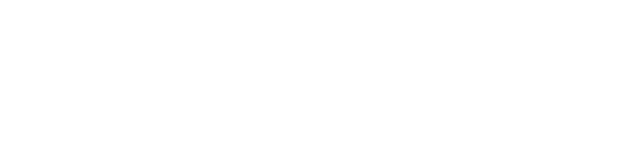
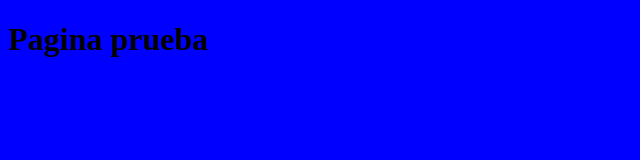
Before and after one commit to cris-velasco/CITY-REPORT, a plain HTML site: page CITY-REPORT/daños.html in a window 1280 px wide. Shown: the whole page, without its empty margins (0-640 px from the left). Drawn offline with Linux system fonts and the light colour scheme; files that its build step writes are made by us from their sources.

Commit message:
estructura0

```diff
--- a/CITY-REPORT/css/botones.css
+++ b/CITY-REPORT/css/botones.css
@@ -0,0 +1,3 @@
+body{
+    background-color: blue;
+}
--- a/CITY-REPORT/daños.html
+++ b/CITY-REPORT/daños.html
@@ -3,9 +3,10 @@
 <head>
     <meta charset="UTF-8">
     <meta name="viewport" content="width=device-width, initial-scale=1.0">
-    <title>Document</title>
+    <title>page</title>
+    <link rel="stylesheet" href="botones.css">
 </head>
 <body>
-
+    <h1>Pagina prueba </h1>
 </body>
 </html>
```
